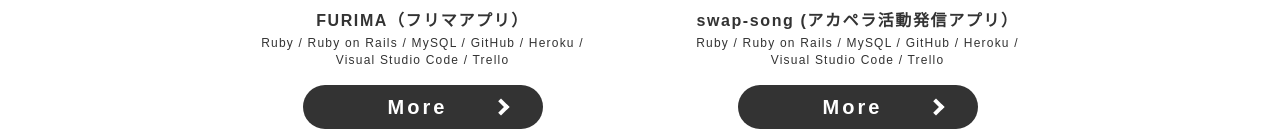
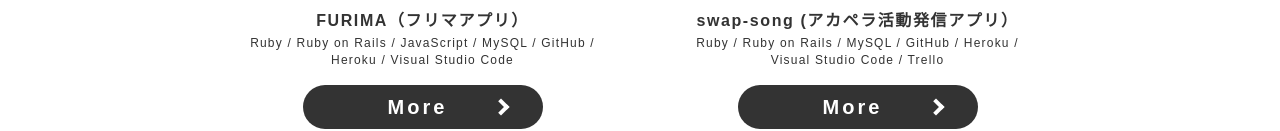
Before and after one commit to kazzhrsw/portfolio-song, a plain HTML site: page works/01.html in a window 1280 px wide. Shown: the part 3045-3176 px from the top of the page. Drawn offline with nearby package versions, Linux system fonts and the light colour scheme.

Commit message:
修正②

```diff
--- a/works/01.html
+++ b/works/01.html
@@ -166,7 +166,7 @@
                   <!-- 記載番号：15 -->
                   <h3>FURIMA（フリマアプリ）</h3>
                   <!-- 記載番号：16 -->
-                  <p>Ruby / Ruby on Rails / MySQL / GitHub / Heroku / Visual Studio Code / Trello</p>
+                  <p>Ruby / Ruby on Rails / JavaScript / MySQL / GitHub / Heroku / Visual Studio Code</p>
                 </div>
                 <div class="p-work-others__item-btn-block">
                   <a href="01.html" class="button">More</a>
```
Also changed, not shown: works/02.html (+1 -1 lines).
